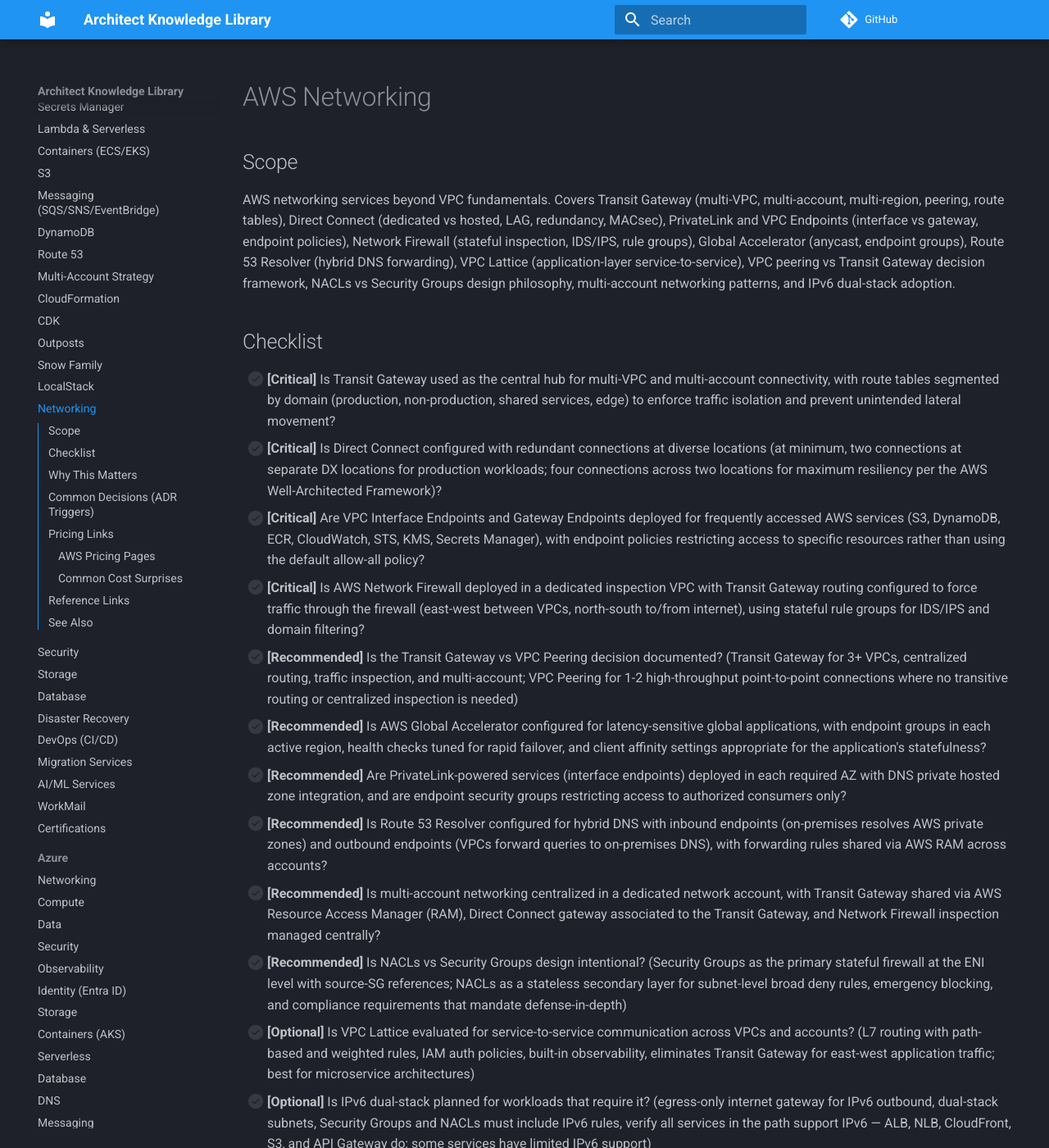
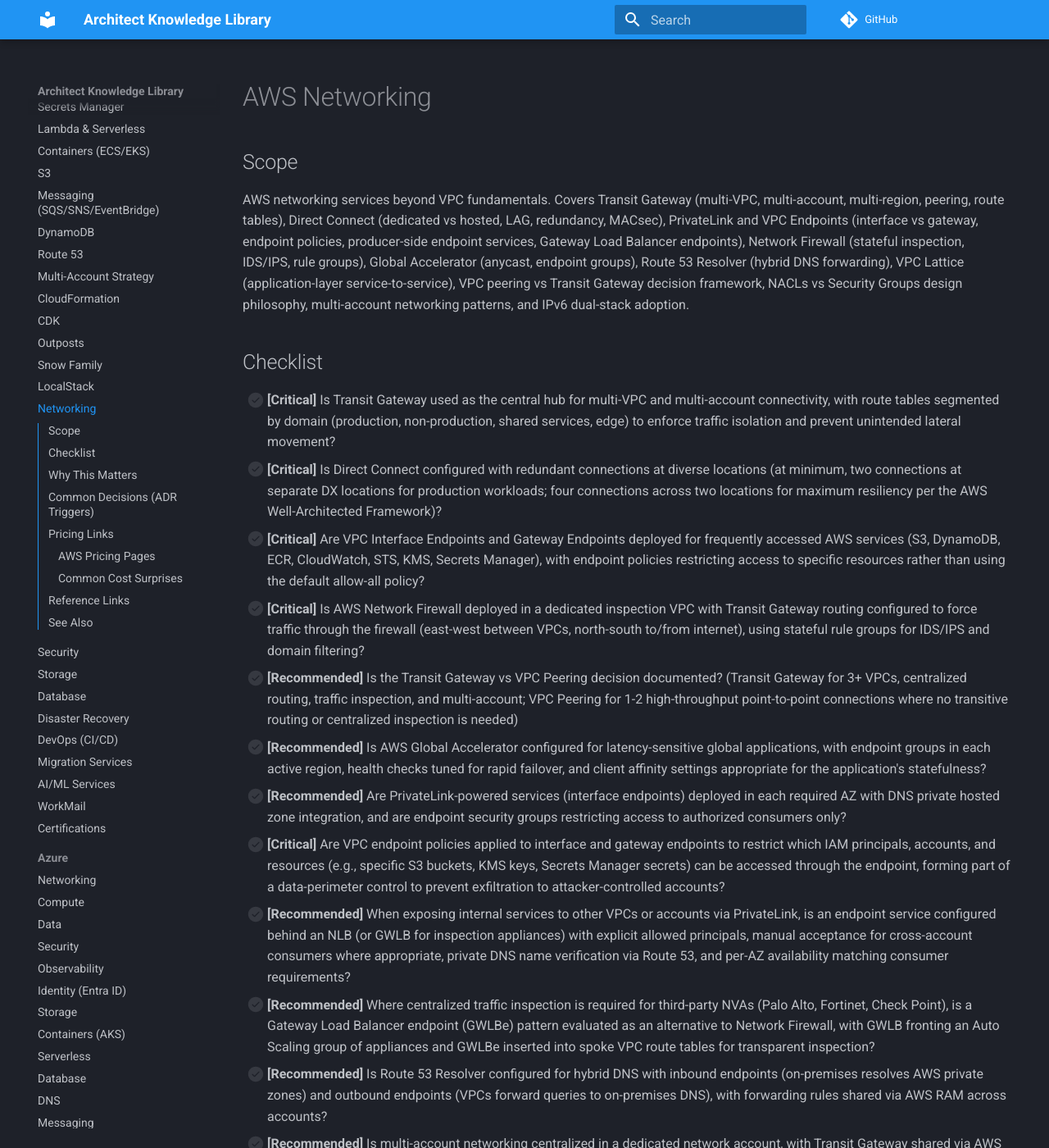
Before and after one commit to ErikEvenson/architect, an MkDocs documentation site: the page built from knowledge/providers/aws/networking.md, in a window 1280 px wide and 1400 px high. Shown: the whole window at 82% size. Built offline with MkDocs 1.6.1 and Material for MkDocs 9.7.7, drawn with Linux system fonts in a browser that asks for light colours; comment, search, counter and statistics services are not loaded; some of the changed text lies outside the part shown.

Commit message:
Knowledge library: cover PrivateLink producer-side, endpoint policies, and GWLBe (#218) (#219)
Adds producer-side and data-perimeter coverage to AWS networking knowledge:
- VPC endpoint policies as a [Critical] data-perimeter control
- PrivateLink endpoint service (NLB-backed) producer pattern
- Gateway Load Balancer endpoint (GWLBe) pattern for third-party NVAs
- Two new ADR triggers and three vendor doc references

Closes #218

Co-authored-by: Claude <claude@anthropic.com>
Co-authored-by: Claude Opus 4.6 (1M context) <noreply@anthropic.com>

```diff
--- a/knowledge/providers/aws/networking.md
+++ b/knowledge/providers/aws/networking.md
@@ -2,7 +2,7 @@
 
 ## Scope
 
-AWS networking services beyond VPC fundamentals. Covers Transit Gateway (multi-VPC, multi-account, multi-region, peering, route tables), Direct Connect (dedicated vs hosted, LAG, redundancy, MACsec), PrivateLink and VPC Endpoints (interface vs gateway, endpoint policies), Network Firewall (stateful inspection, IDS/IPS, rule groups), Global Accelerator (anycast, endpoint groups), Route 53 Resolver (hybrid DNS forwarding), VPC Lattice (application-layer service-to-service), VPC peering vs Transit Gateway decision framework, NACLs vs Security Groups design philosophy, multi-account networking patterns, and IPv6 dual-stack adoption.
+AWS networking services beyond VPC fundamentals. Covers Transit Gateway (multi-VPC, multi-account, multi-region, peering, route tables), Direct Connect (dedicated vs hosted, LAG, redundancy, MACsec), PrivateLink and VPC Endpoints (interface vs gateway, endpoint policies, producer-side endpoint services, Gateway Load Balancer endpoints), Network Firewall (stateful inspection, IDS/IPS, rule groups), Global Accelerator (anycast, endpoint groups), Route 53 Resolver (hybrid DNS forwarding), VPC Lattice (application-layer service-to-service), VPC peering vs Transit Gateway decision framework, NACLs vs Security Groups design philosophy, multi-account networking patterns, and IPv6 dual-stack adoption.
 
 ## Checklist
 
@@ -13,6 +13,9 @@ AWS networking services beyond VPC fundamentals. Covers Transit Gateway (multi-V
 - [ ] **[Recommended]** Is the Transit Gateway vs VPC Peering decision documented? (Transit Gateway for 3+ VPCs, centralized routing, traffic inspection, and multi-account; VPC Peering for 1-2 high-throughput point-to-point connections where no transitive routing or centralized inspection is needed)
 - [ ] **[Recommended]** Is AWS Global Accelerator configured for latency-sensitive global applications, with endpoint groups in each active region, health checks tuned for rapid failover, and client affinity settings appropriate for the application's statefulness?
 - [ ] **[Recommended]** Are PrivateLink-powered services (interface endpoints) deployed in each required AZ with DNS private hosted zone integration, and are endpoint security groups restricting access to authorized consumers only?
+- [ ] **[Critical]** Are VPC endpoint policies applied to interface and gateway endpoints to restrict which IAM principals, accounts, and resources (e.g., specific S3 buckets, KMS keys, Secrets Manager secrets) can be accessed through the endpoint, forming part of a data-perimeter control to prevent exfiltration to attacker-controlled accounts?
+- [ ] **[Recommended]** When exposing internal services to other VPCs or accounts via PrivateLink, is an endpoint service configured behind an NLB (or GWLB for inspection appliances) with explicit allowed principals, manual acceptance for cross-account consumers where appropriate, private DNS name verification via Route 53, and per-AZ availability matching consumer requirements?
+- [ ] **[Recommended]** Where centralized traffic inspection is required for third-party NVAs (Palo Alto, Fortinet, Check Point), is a Gateway Load Balancer endpoint (GWLBe) pattern evaluated as an alternative to Network Firewall, with GWLB fronting an Auto Scaling group of appliances and GWLBe inserted into spoke VPC route tables for transparent inspection?
 - [ ] **[Recommended]** Is Route 53 Resolver configured for hybrid DNS with inbound endpoints (on-premises resolves AWS private zones) and outbound endpoints (VPCs forward queries to on-premises DNS), with forwarding rules shared via AWS RAM across accounts?
 - [ ] **[Recommended]** Is multi-account networking centralized in a dedicated network account, with Transit Gateway shared via AWS Resource Access Manager (RAM), Direct Connect gateway associated to the Transit Gateway, and Network Firewall inspection managed centrally?
 - [ ] **[Recommended]** Is NACLs vs Security Groups design intentional? (Security Groups as the primary stateful firewall at the ENI level with source-SG references; NACLs as a stateless secondary layer for subnet-level broad deny rules, emergency blocking, and compliance requirements that mandate defense-in-depth)
@@ -36,6 +39,8 @@ The Transit Gateway vs VPC Peering decision has long-term cost and operational i
 - **Network Firewall vs third-party NVA** -- managed service with AWS-native integration, auto-scaling, and Suricata-compatible rules vs Palo Alto, Fortinet, or Check Point for teams with existing rule sets, advanced features (SSL/TLS decryption with custom CAs), or multi-cloud consistency
 - **Centralized vs distributed inspection** -- centralized inspection VPC with Transit Gateway routing (simpler management, single chokepoint) vs distributed firewall endpoints per VPC (lower latency, higher throughput, more complex management)
 - **VPC endpoint strategy** -- deploy interface endpoints in every VPC (simple routing, higher cost) vs centralized endpoints in a shared services VPC accessed via Transit Gateway (lower cost, adds Transit Gateway data processing charges and latency)
+- **PrivateLink producer pattern** -- expose internal services to consumers via NLB-backed endpoint service (L4, TLS passthrough, allowed-principals authorization, no transitive networking required) vs VPC peering / Transit Gateway (full L3 reachability, requires non-overlapping CIDRs, broader blast radius); PrivateLink is preferred for SaaS-style one-to-many exposure and cross-account boundaries where the producer wants no routing relationship to consumer VPCs
+- **Centralized inspection: Network Firewall vs Gateway Load Balancer** -- Network Firewall is AWS-managed with Suricata rules and no appliance management; GWLB + GWLBe enables third-party NVAs (Palo Alto, Fortinet, Check Point) with existing rule sets, SSL/TLS decryption with custom CAs, and multi-cloud rule consistency, at the cost of managing the appliance fleet
 - **Global Accelerator vs CloudFront** -- Global Accelerator for non-HTTP/TCP/UDP workloads, gaming, IoT, and static IP requirements; CloudFront for HTTP/S content delivery with caching; both use the AWS global edge network
 - **VPC Lattice vs Transit Gateway for service mesh** -- VPC Lattice for L7 service-to-service with IAM auth and path-based routing (application team-managed); Transit Gateway for L3/L4 network connectivity (network team-managed); can coexist
 - **IPv6 adoption strategy** -- dual-stack from day one (avoids retrofit), IPv6-only for new workloads (simplifies addressing, reduces NAT costs), or IPv4-only with future migration plan
@@ -72,6 +77,9 @@ The Transit Gateway vs VPC Peering decision has long-term cost and operational i
 - [AWS Transit Gateway Documentation](https://docs.aws.amazon.com/vpc/latest/tgw/what-is-transit-gateway.html) — architecture, route tables, multicast, peering, and Connect attachments
 - [AWS Direct Connect User Guide](https://docs.aws.amazon.com/directconnect/latest/UserGuide/Welcome.html) — connection types, LAG, virtual interfaces, MACsec, and resiliency recommendations
 - [AWS PrivateLink Documentation](https://docs.aws.amazon.com/vpc/latest/privatelink/what-is-privatelink.html) — interface endpoints, gateway endpoints, endpoint services, and endpoint policies
+- [Create an endpoint service (PrivateLink producer)](https://docs.aws.amazon.com/vpc/latest/privatelink/create-endpoint-service.html) — NLB/GWLB-backed endpoint services, allowed principals, acceptance settings, and private DNS name verification
+- [VPC endpoint policies](https://docs.aws.amazon.com/vpc/latest/privatelink/vpc-endpoints-access.html) — resource-policy syntax for restricting principals, actions, and resources reachable through interface and gateway endpoints (data-perimeter pattern)
+- [Gateway Load Balancer Documentation](https://docs.aws.amazon.com/elasticloadbalancing/latest/gateway/introduction.html) — GENEVE-encapsulated traffic insertion to third-party security appliances via PrivateLink (GWLBe)
 - [AWS Network Firewall Documentation](https://docs.aws.amazon.com/network-firewall/latest/developerguide/what-is-aws-network-firewall.html) — deployment models, stateful/stateless rule groups, Suricata-compatible rules, and logging
 - [AWS Global Accelerator Documentation](https://docs.aws.amazon.com/global-accelerator/latest/dg/what-is-global-accelerator.html) — standard vs custom routing accelerators, endpoint groups, and health checks
 - [Amazon VPC Lattice Documentation](https://docs.aws.amazon.com/vpc-lattice/latest/ug/what-is-vpc-lattice.html) — service networks, services, target groups, listeners, auth policies, and observability
```
